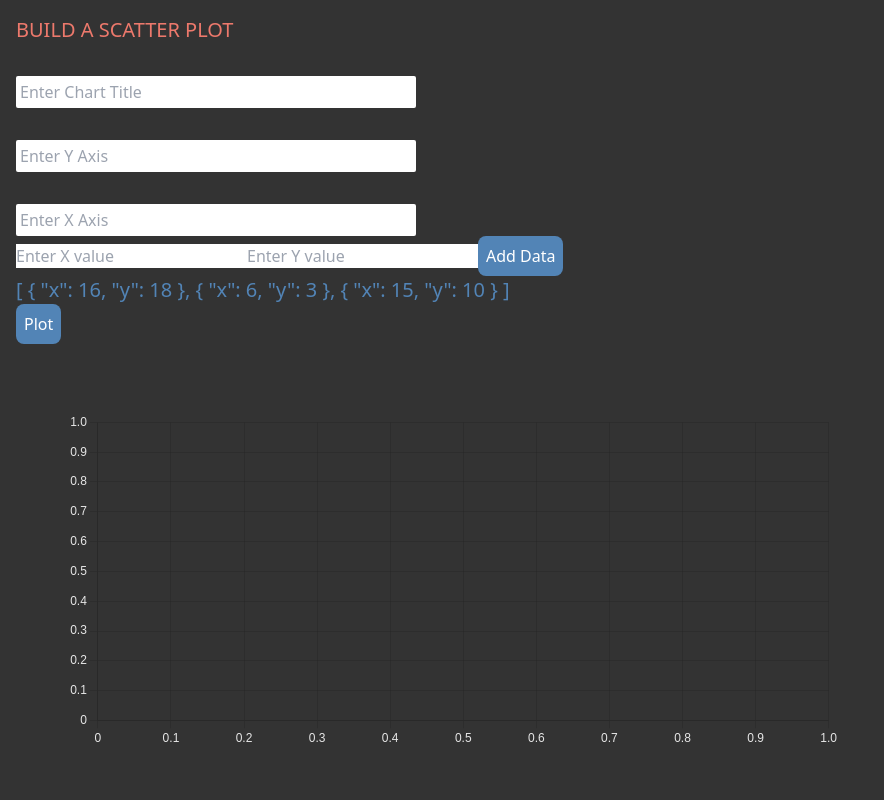
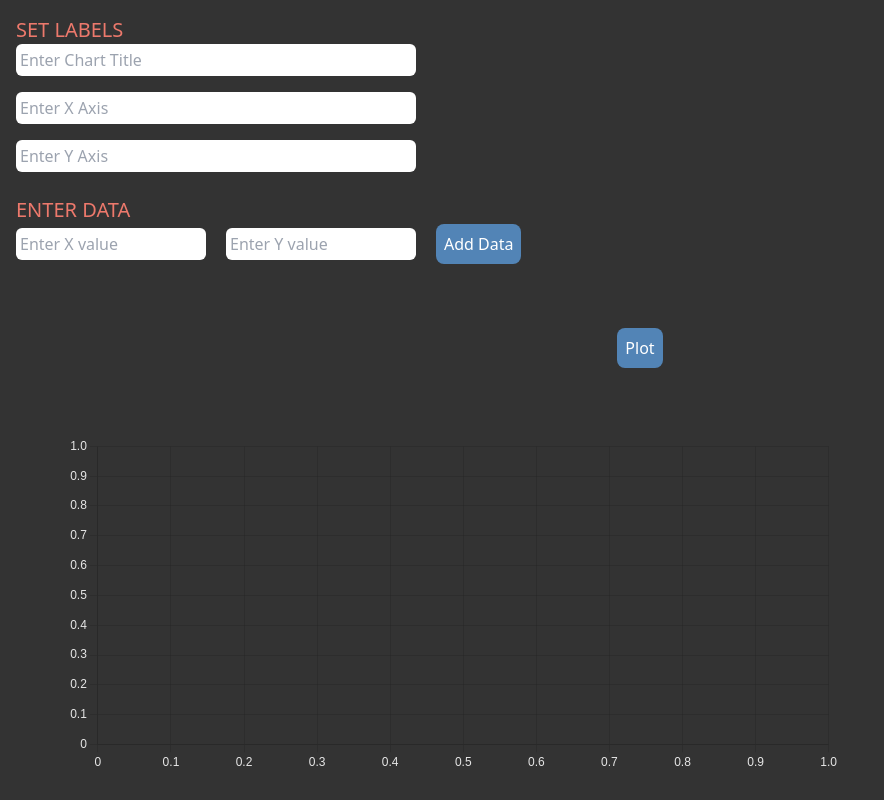
Before and after one commit to rjlevitt/build-a-chart, a plain HTML site: page sandbox/index.html in a window 1280 px wide. Shown: the whole page, without its empty margins (0-884 px from the left). Drawn offline with nearby package versions, Linux system fonts and the light colour scheme.

Commit message:
ui clean up

```diff
--- a/sandbox/components/scatterPlot.js
+++ b/sandbox/components/scatterPlot.js
@@ -16,7 +16,7 @@ app.component('scatter-plot', {
     template:
     /*html*/
     `
-    <div>
+    <div class="text-center mt-16">
         <button type="submit" v-on:click="updateChart" class="bg-steelblue p-2 rounded-lg hover:bg-salmon text-white">Plot</button>
         <div style="height: 300px; max-height: 70vw; width: 800px" class="mx-6 my-8">
             <canvas ref="chartcanvas"></canvas>
@@ -41,7 +41,7 @@ app.component('scatter-plot', {
                 data: [],
                 radius: 10,
                 borderColor: 'black',
-                backgroundColor: '#5284b6',
+                backgroundColor: '#ed796c',
               }
             ]
           };
--- a/sandbox/index.html
+++ b/sandbox/index.html
@@ -15,7 +15,8 @@
             colors: {
               salmon: '#ed796c',
               steelblue: '#5284b6',
-              slategray: '#333333'
+              slategray: '#333333',
+              dark: '#171717'
             }
           }
         }
@@ -28,27 +29,35 @@
 <body class="bg-slategray">
     <script src="https://unpkg.com/vue@3"></script>
     <div id="app" class="p-4 container mx-auto">
-      <div class="space-y-8">
+      <h1 class="uppercase text-salmon text-bold text-xl">Set Labels</h1>
+      <div class="space-y-4">
         <div>
-          <h1 class="uppercase text-salmon text-bold text-xl">{{ message }}</h1>
+          <input v-model="info.title" class="rounded-md w-[400px] p-1" type="text" placeholder="Enter Chart Title">
         </div>
         <div>
-          <input v-model="info.title" class="rounded-sm w-[400px] p-1" type="text" placeholder="Enter Chart Title">
+          <input v-model="info.xaxis" class="rounded-md w-[400px] p-1" type="text" placeholder="Enter X Axis">
         </div>
         <div>
-          <input v-model="info.yaxis" class="rounded-sm w-[400px] p-1" type="text" placeholder="Enter Y Axis">
-        </div>
-        <div>
-          <input v-model="info.xaxis" class="rounded-sm w-[400px] p-1" type="text" placeholder="Enter X Axis">
+          <input v-model="info.yaxis" class="rounded-md w-[400px] p-1" type="text" placeholder="Enter Y Axis">
         </div>
       </div>
-      <div>
-        <input v-model="xvalue" type="number" placeholder="Enter X value">
-        <input  v-model="yvalue" type="number" placeholder="Enter Y value">
+      <div class="mt-6">
+        <h2 class="uppercase text-salmon text-bold text-xl">Enter Data</h2>
+        <input v-model="xvalue" type="number" class="rounded-md p-1 w-[190px] mr-[20px]" placeholder="Enter X value">
+        <input  v-model="yvalue" type="number" class="rounded-md p-1 w-[190px] mr-[20px]" placeholder="Enter Y value">
         <button type="submit" v-on:click="addToData" class="bg-steelblue p-2 rounded-lg hover:bg-salmon text-white">Add Data</button>
       </div>
-      <div class="text-steelblue text-bold text-xl" >
-        {{ chartData }}
+      <div class="text-white mt-8">
+        <table v-if="chartData.length > 0" class="table-fixed min-w-[500px] text-center border border-dark">
+          <tr v-if="info.yaxis||info.xaxis" class="bg-dark">
+            <th class="border border-dark min-w-[250px]">{{ info.xaxis }}</th>
+            <th class="border border-dark min-w-[250px]">{{ info.yaxis }}</th>
+          </tr>
+          <tr v-for="data in chartData">
+            <td class="border border-dark min-w-[250px]">{{ data.x }}</td>
+            <td class="border border-dark min-w-[250px]">{{ data.y }}</td>
+          </tr>
+        </table>
       </div>
       <scatter-plot :test="chartData" :title="info.title" :yaxis="info.yaxis" v-bind:xaxis="info.xaxis"></scatter-plot>
     </div>
--- a/sandbox/main.js
+++ b/sandbox/main.js
@@ -8,8 +8,7 @@ const app = Vue.createApp({
             },
             xvalue: "",
             yvalue: "",
-            chartData: [{x: 16, y: 18}, {x: 6, y: 3}, {x: 15, y: 10}],
-            message: "Build a Scatter Plot"
+            chartData: []
         }
     },
     methods: {
```
